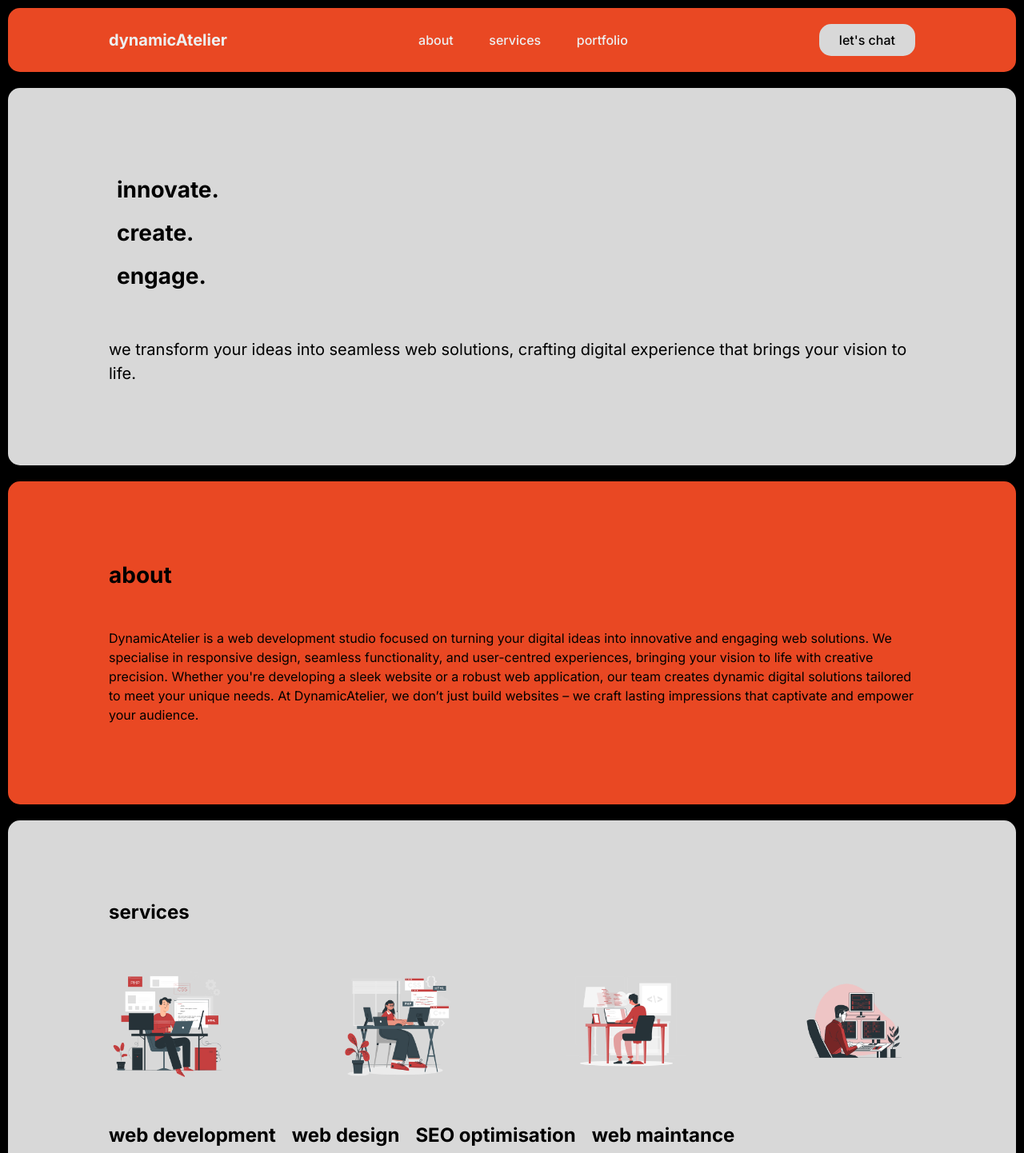
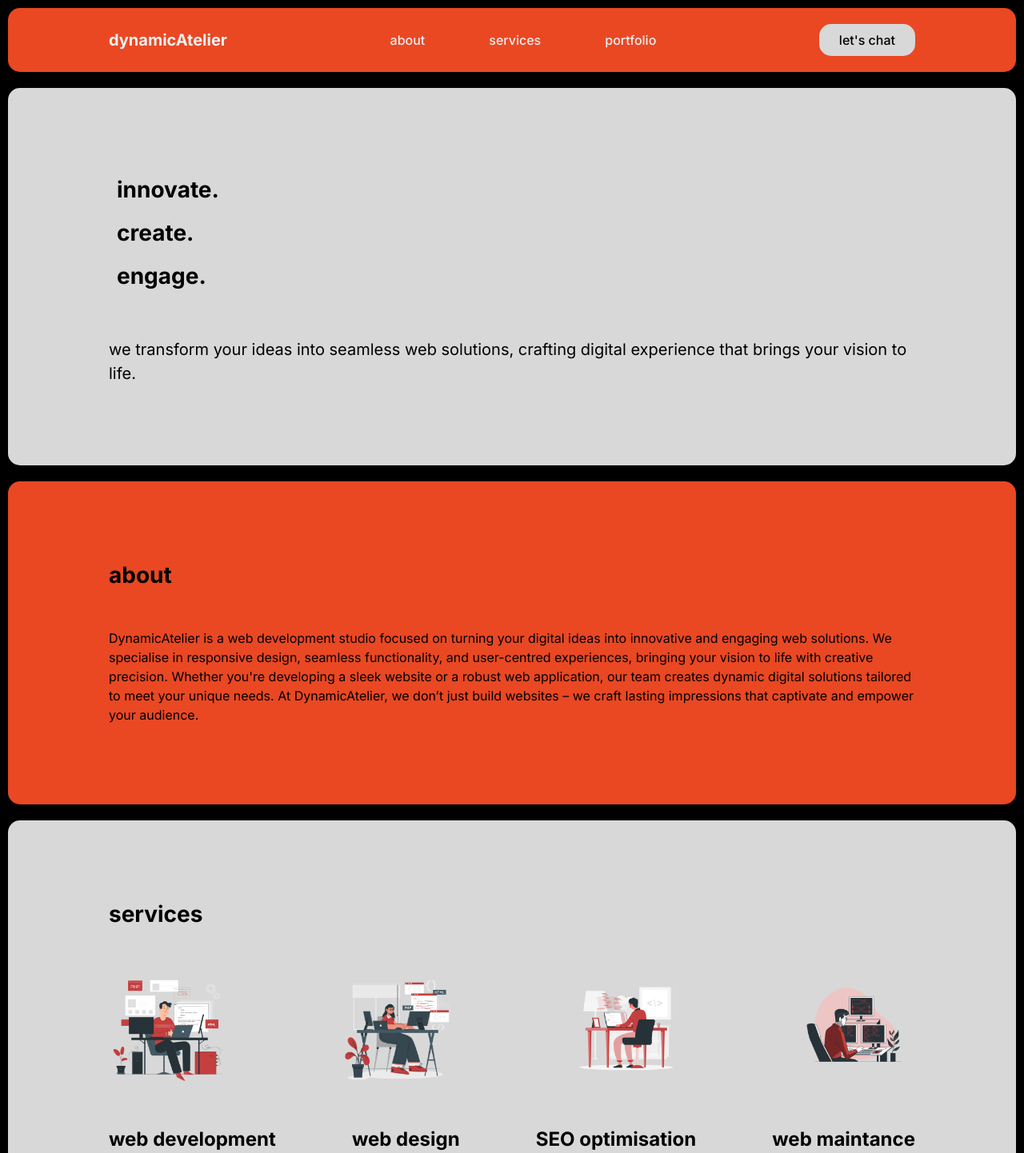
Before and after one commit to georgewilliamr/my-landing-page, a plain HTML site: page index.html in a window 1280 px wide. Shown: the top 1442 px of the page at 80% size. Drawn offline with Linux system fonts and the light colour scheme; files that its build step writes are made by us from their sources; files whose address does not match are found by name.

Commit message:
Completed

```diff
--- a/style.css
+++ b/style.css
@@ -28,6 +28,7 @@ header {
     padding: 20px 10%;
     border-radius: 15px;
     background-color: #e94823;
+    flex-wrap: wrap;
 }
 
 .logo {
@@ -37,7 +38,10 @@ header {
 }
 
 .nav-links{
-list-style: none;
+    list-style: none;
+    display: flex;
+    gap: 40px;
+    flex-wrap: wrap;
 }
 
 .nav-links li {
@@ -126,8 +130,13 @@ main p {
     padding: 100px 10%;
 }
 
+.services h1 {
+    font-size: 28px;
+}
+
 .services-text {
     display: flex;
+    justify-content: space-between;
     gap: 0px 20px;
     padding: 50px 0px 0px;
 }
```
Also changed, not shown: index.html (+0 -28 lines).
